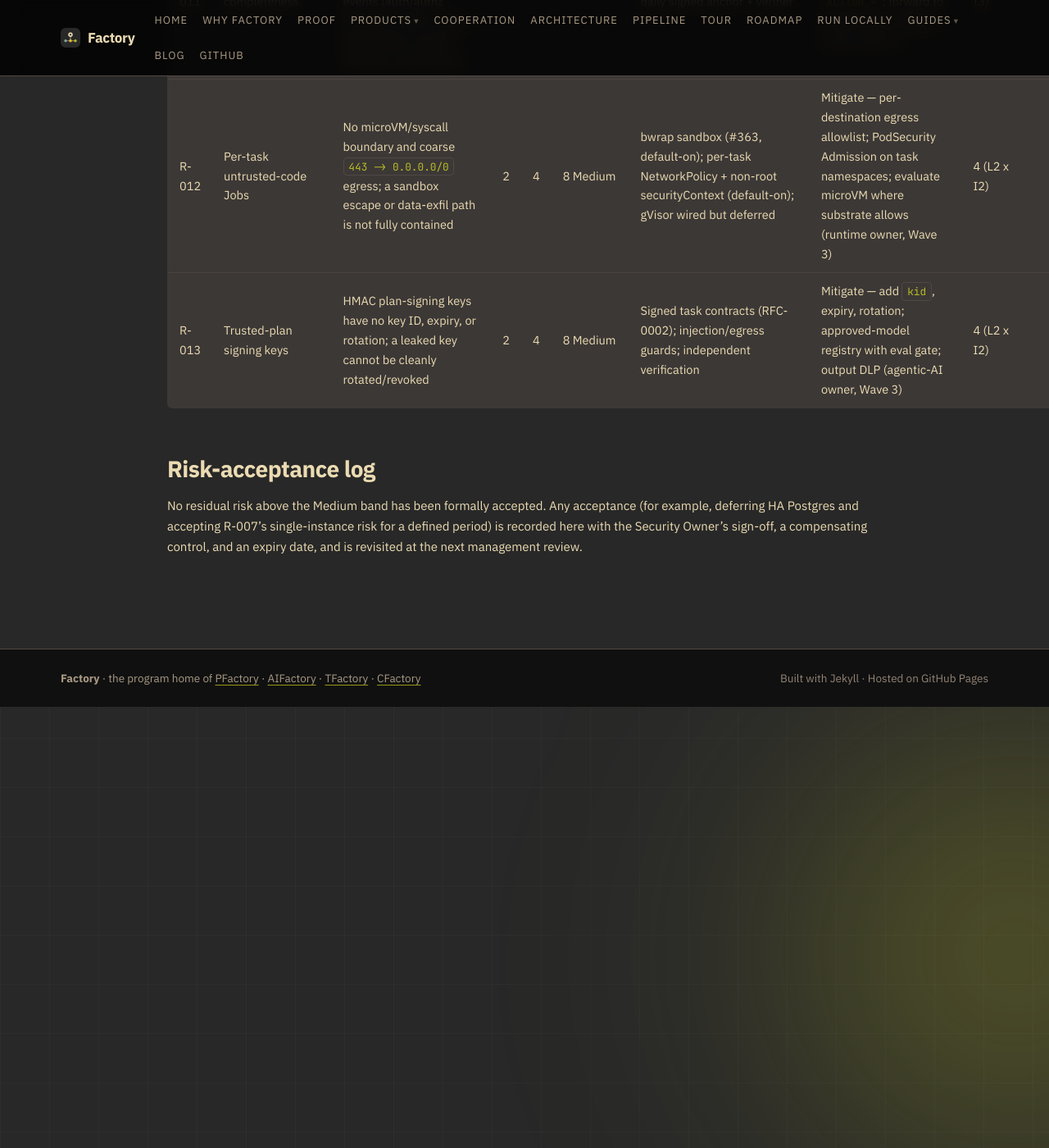
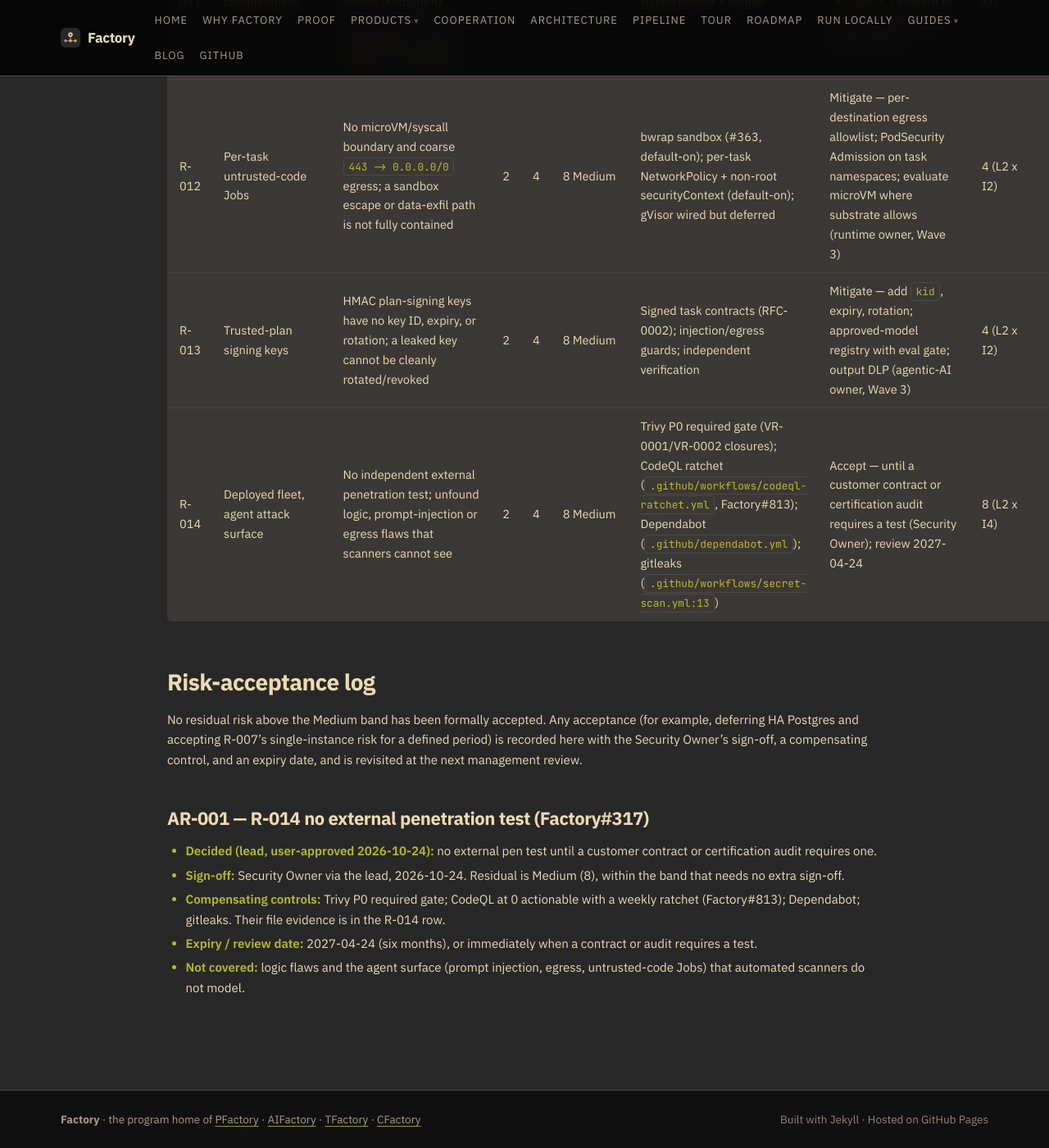
Before and after one commit to olafkfreund/Factory, a Jekyll site: the page built from docs/compliance/risk-register.md, in a window 1280 px wide and 1400 px high, scrolled down 2802 px. Shown: the whole window at 82% size. Built offline with Jekyll 4.4.1, drawn with Linux system fonts in a browser that asks for light colours; our own code applies the rules of GitHub Pages for plain Markdown files.

Commit message:
docs(compliance): accept external pen test residual as R-014 (#317)
Co-Authored-By: Claude Opus 5.5 <noreply@anthropic.com>
Claude-Session: https://claude.ai/code/session_01L5j1hQCdA4NmA4jiKDNBX4

```diff
--- a/docs/compliance/risk-register.md
+++ b/docs/compliance/risk-register.md
@@ -45,6 +45,7 @@ score once the cited treatment wave completes; it does not yet reflect a closed
 | R-011 | Audit trail completeness | Background/WebSocket events write NULL `prev_hash` (unchained); negative events (auth/authz failures) not first-class; a gap weakens tamper-evidence and forensics | 3 | 3 | 9 Medium | Foreground hash-chain + daily signed anchor + verifier | Mitigate — chain background events; enumerate negative `ACTION_*`; forward to a SIEM (audit-logging owner, Wave 2) | 3 (L1 x I3) | Open (Factory#313) |
 | R-012 | Per-task untrusted-code Jobs | No microVM/syscall boundary and coarse `443 -> 0.0.0.0/0` egress; a sandbox escape or data-exfil path is not fully contained | 2 | 4 | 8 Medium | bwrap sandbox (#363, default-on); per-task NetworkPolicy + non-root securityContext (default-on); gVisor wired but deferred | Mitigate — per-destination egress allowlist; PodSecurity Admission on task namespaces; evaluate microVM where substrate allows (runtime owner, Wave 3) | 4 (L2 x I2) | Partially mitigated (Factory#322) |
 | R-013 | Trusted-plan signing keys | HMAC plan-signing keys have no key ID, expiry, or rotation; a leaked key cannot be cleanly rotated/revoked | 2 | 4 | 8 Medium | Signed task contracts (RFC-0002); injection/egress guards; independent verification | Mitigate — add `kid`, expiry, rotation; approved-model registry with eval gate; output DLP (agentic-AI owner, Wave 3) | 4 (L2 x I2) | Open (Factory#323) |
+| R-014 | Deployed fleet, agent attack surface | No independent external penetration test; unfound logic, prompt-injection or egress flaws that scanners cannot see | 2 | 4 | 8 Medium | Trivy P0 required gate (VR-0001/VR-0002 closures); CodeQL ratchet (`.github/workflows/codeql-ratchet.yml`, Factory#813); Dependabot (`.github/dependabot.yml`); gitleaks (`.github/workflows/secret-scan.yml:13`) | Accept — until a customer contract or certification audit requires a test (Security Owner); review 2027-04-24 | 8 (L2 x I4) | Accepted (Factory#317) |
 
 ## Risk-acceptance log
 
@@ -52,3 +53,11 @@ No residual risk above the Medium band has been formally accepted. Any acceptanc
 example, deferring HA Postgres and accepting R-007's single-instance risk for a defined
 period) is recorded here with the Security Owner's sign-off, a compensating control, and
 an expiry date, and is revisited at the next management review.
+
+### AR-001 — R-014 no external penetration test (Factory#317)
+
+- **Decided (lead, user-approved 2026-10-24):** no external pen test until a customer contract or certification audit requires one.
+- **Sign-off:** Security Owner via the lead, 2026-10-24. Residual is Medium (8), within the band that needs no extra sign-off.
+- **Compensating controls:** Trivy P0 required gate; CodeQL at 0 actionable with a weekly ratchet (Factory#813); Dependabot; gitleaks. Their file evidence is in the R-014 row.
+- **Expiry / review date:** 2027-04-24 (six months), or immediately when a contract or audit requires a test.
+- **Not covered:** logic flaws and the agent surface (prompt injection, egress, untrusted-code Jobs) that automated scanners do not model.
```
Also changed, not shown: docs/compliance/control-matrix.md (+1 -1 lines), docs/compliance/policies/vuln-patch-management.md (+3 -3 lines), docs/compliance/vulnerability-register.md (+1 -0 lines).
